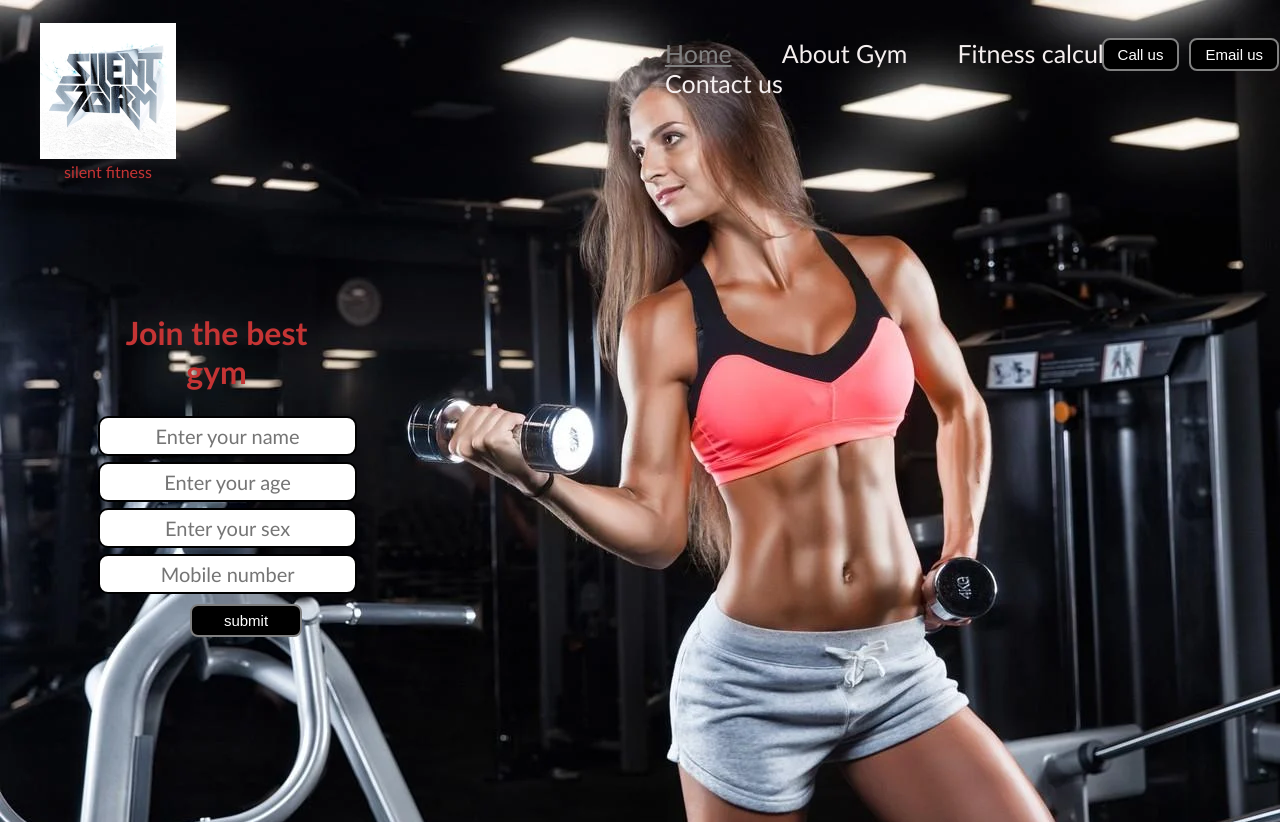
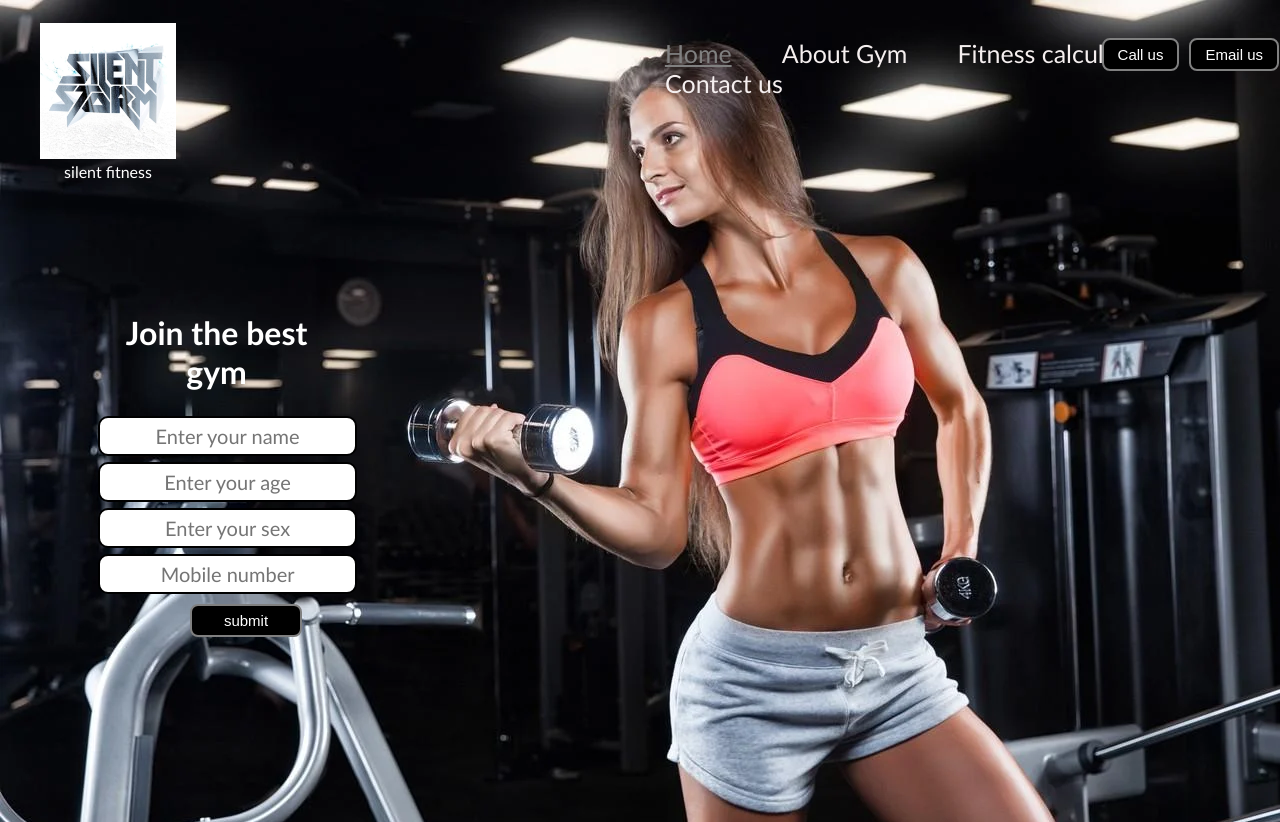
Before and after one commit to Kunalsilent/web-devlopment, a plain HTML site: page gym/gym.html in a window 1280 px wide. Drawn offline with Linux system fonts and the light colour scheme.

Commit message:
Update gym.html

```diff
--- a/gym/gym.html
+++ b/gym/gym.html
@@ -13,7 +13,7 @@
         margin: 0px;
         padding: 0px;
         background: url(gymgirl2.webp);
-        color: rgb(197, 52, 52);
+        color: rgb(255, 255, 255);
         font-family: 'Gill Sans', 'Gill Sans MT', Calibri, 'Trebuchet MS', sans-serif
     }
 
```
